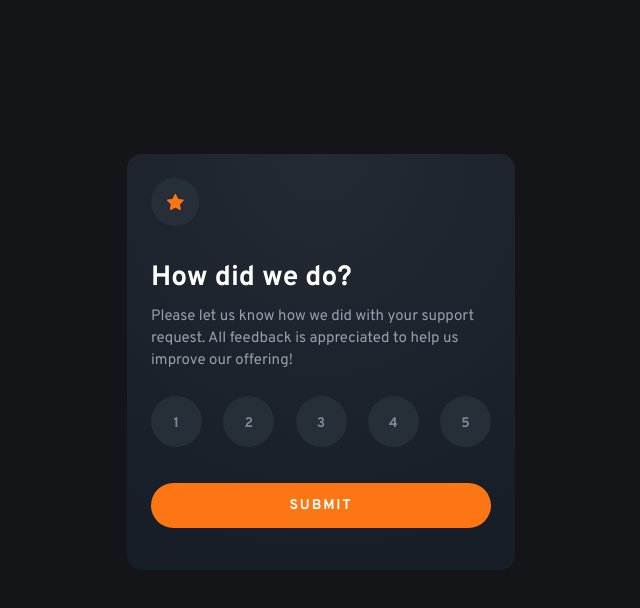
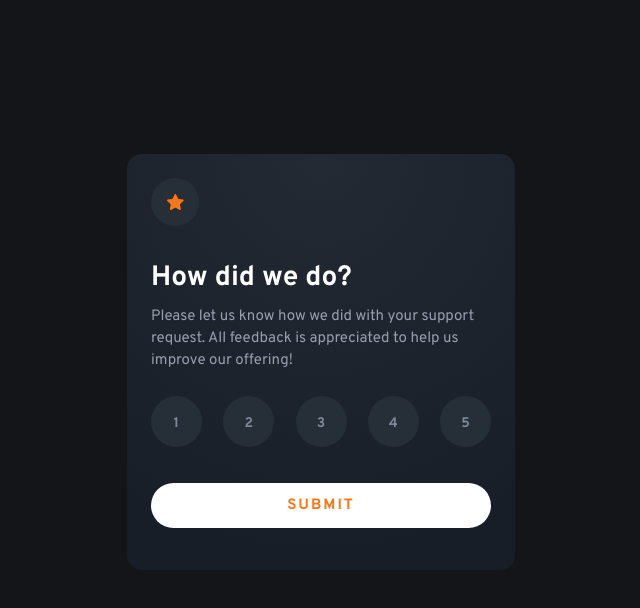
Before and after one commit to BYCODDE/React-interactive-rating-component, a React (Vite) app: page / in a window 1280 px wide. In both pictures the pointer is over the element "SUBMIT". Shown: the top 608 px of the page, without its empty margins (319-959 px from the left). Built offline with nearby package versions, Linux system fonts and the light colour scheme.

Commit message:
new commit!

```diff
--- a/src/components/Button/button.css
+++ b/src/components/Button/button.css
@@ -11,4 +11,15 @@
   display: flex;
   justify-content: center;
   align-items: center;
+  cursor: pointer;
 }
+
+.button_div:hover {
+  color: var(--Orange, #fc7614);
+  font-size: 15px;
+  font-style: normal;
+  font-weight: 700;
+  line-height: normal;
+  letter-spacing: 2px;
+  background: var(--Pure-White, #fff);
+}
--- a/src/components/Ovals/oval.css
+++ b/src/components/Ovals/oval.css
@@ -5,8 +5,10 @@
   margin-bottom: 24px;
 }
 .oval_section div {
+  cursor: pointer;
   position: relative;
 }
+
 .img_p {
   position: absolute;
   top: 50%;
@@ -20,3 +22,10 @@
   line-height: 24px; /* 171.429% */
   letter-spacing: 0.175px;
 }
+
+.oval_section img {
+  fill: var(--Orange, #fc7614);
+}
+.img_p:hover {
+  color: var(--Pure-White, #fff);
+}
```
